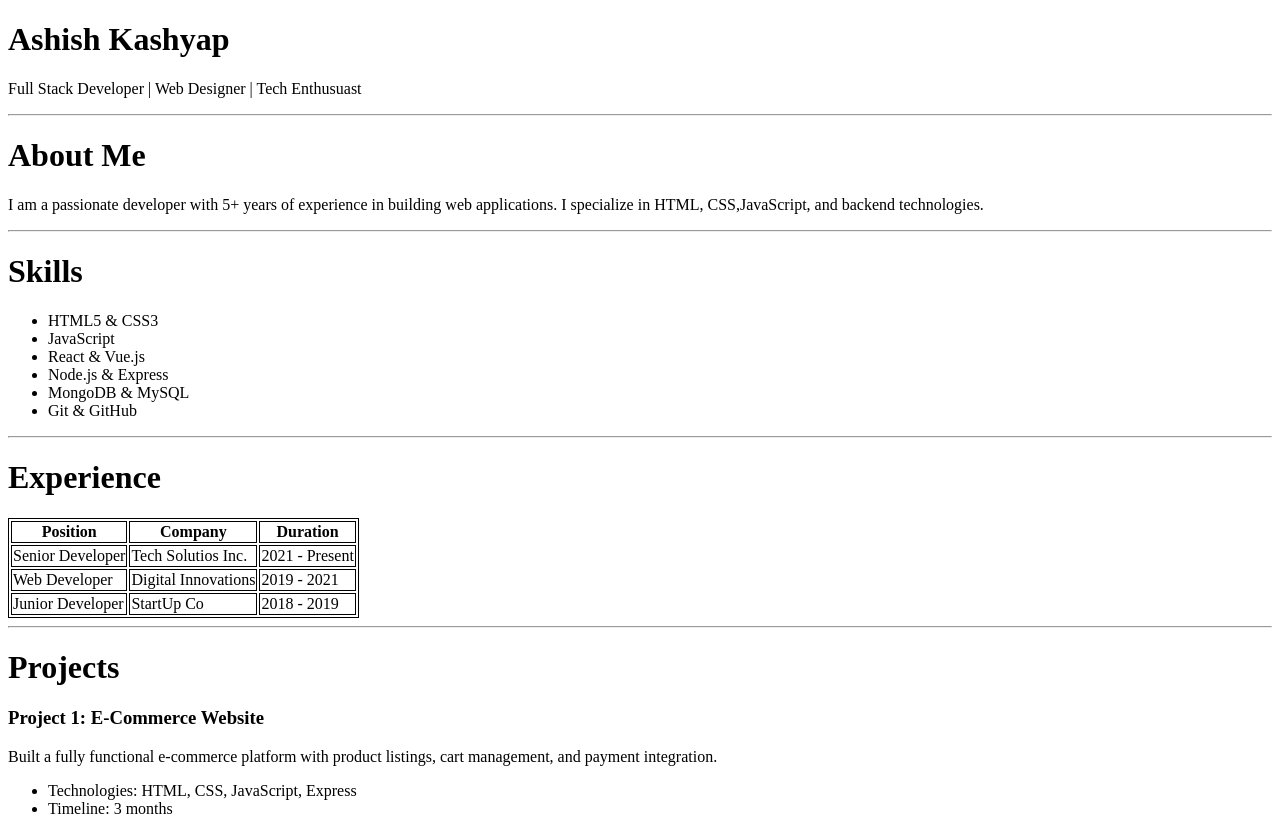
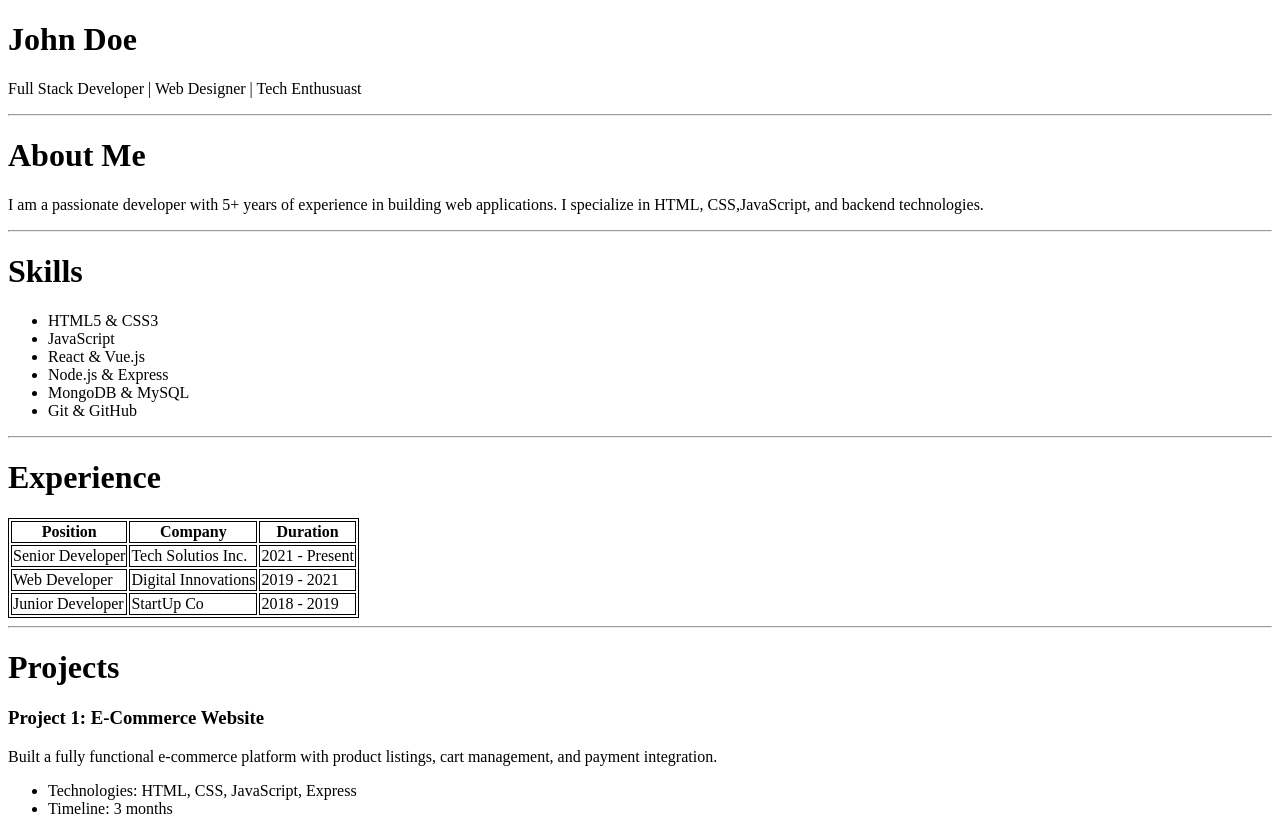
Before and after one commit to VisitAshishKashyap/CohortAssignments, a plain HTML site: page 01_HTML Resume Page/index.html in a window 1280 px wide. Shown: the top 821 px of the page. Drawn offline with Linux system fonts and the light colour scheme.

Commit message:
Update name from Ashish Kashyap to John Doe

```diff
--- a/01_HTML Resume Page/index.html
+++ b/01_HTML Resume Page/index.html
@@ -11,7 +11,7 @@
     </style>
 </head>
 <body>
-    <h1>Ashish Kashyap</h1>
+    <h1>John Doe</h1>
     <p>Full Stack Developer | Web Designer | Tech Enthusuast</p>
     <hr/>
     <h1>About Me</h1>
```
